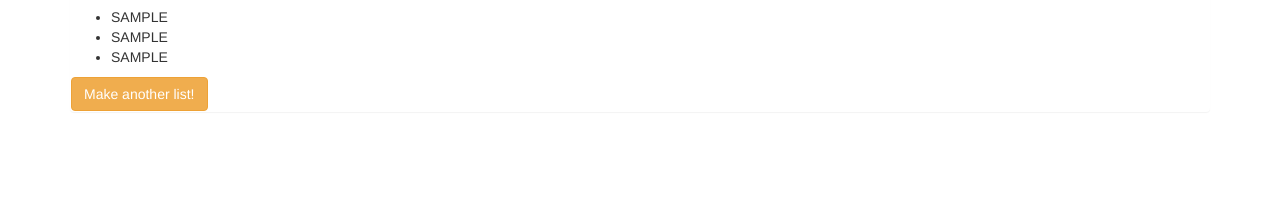
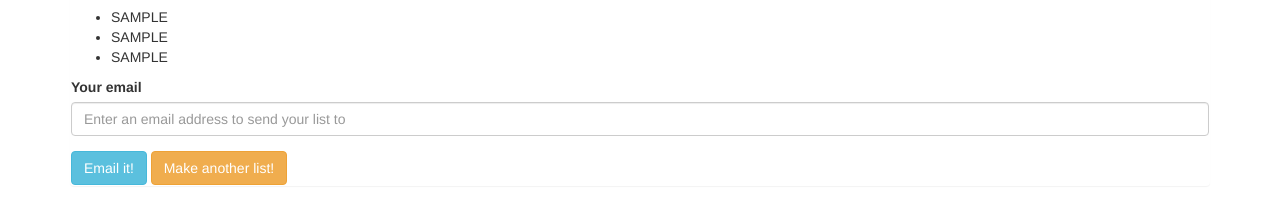
Before and after one commit to ericanafziger/grocery-list, a plain HTML site: page index.html in a window 1280 px wide. Both pictures are taken after typing "Sample", "Sample", "Sample" into the empty fields and a click on the button "Submit!". Shown: the part 64-288 px from the top of the page. Drawn offline with Linux system fonts and the light colour scheme.

Commit message:
add some functionality to email it button, does not successfully email to the user at this time

```diff
--- a/index.html
+++ b/index.html
@@ -36,6 +36,12 @@
         <h1>Your Grocery List</h1>
         <ul>
         </ul>
+        <div class="form-group">
+          <label for="email">Your email</label>
+          <input class="form-control" id="email" placeholder="Enter an email address to send your list to"></input>
+        </div>
+        <button type="button" class="btn btn-info" id="emailbutton">Email it!</button>
+
         <button type="button" class="btn btn-warning" id="refresh">Make another list!</button>
 
       </div><!--closes show-->
--- a/js/scripts.js
+++ b/js/scripts.js
@@ -1,9 +1,9 @@
 var blanks = [1, 2, 3];
 var userInputList = [];
+var outputList = [];
 
 $(document).ready(function(){
  $("#blanks form").submit(function(event){
-
    blanks.forEach(function(item){// Loop on blank array to create users array
     var userInput = $("input#"+item).val();
 
@@ -14,7 +14,7 @@ $(document).ready(function(){
   });
     userInputList.sort();
 
-   var outputList = userInputList.map(function(item) {
+   outputList = userInputList.map(function(item) {
      return item.toUpperCase();
      console.log(outputList);
    });
@@ -49,4 +49,10 @@ $(document).ready(function(){
  $("#refresh").click(function() {
    location.reload();
  });
+ $("#emailbutton").click(function() {
+   var userEmail = $("input#email").val();
+   alert(userEmail);
+   this.href = "mailto:" + userEmail + "?subject=Groceries?body=" + outputList;
+   alert(this.href);
+ });
 }); //end document ready
```
